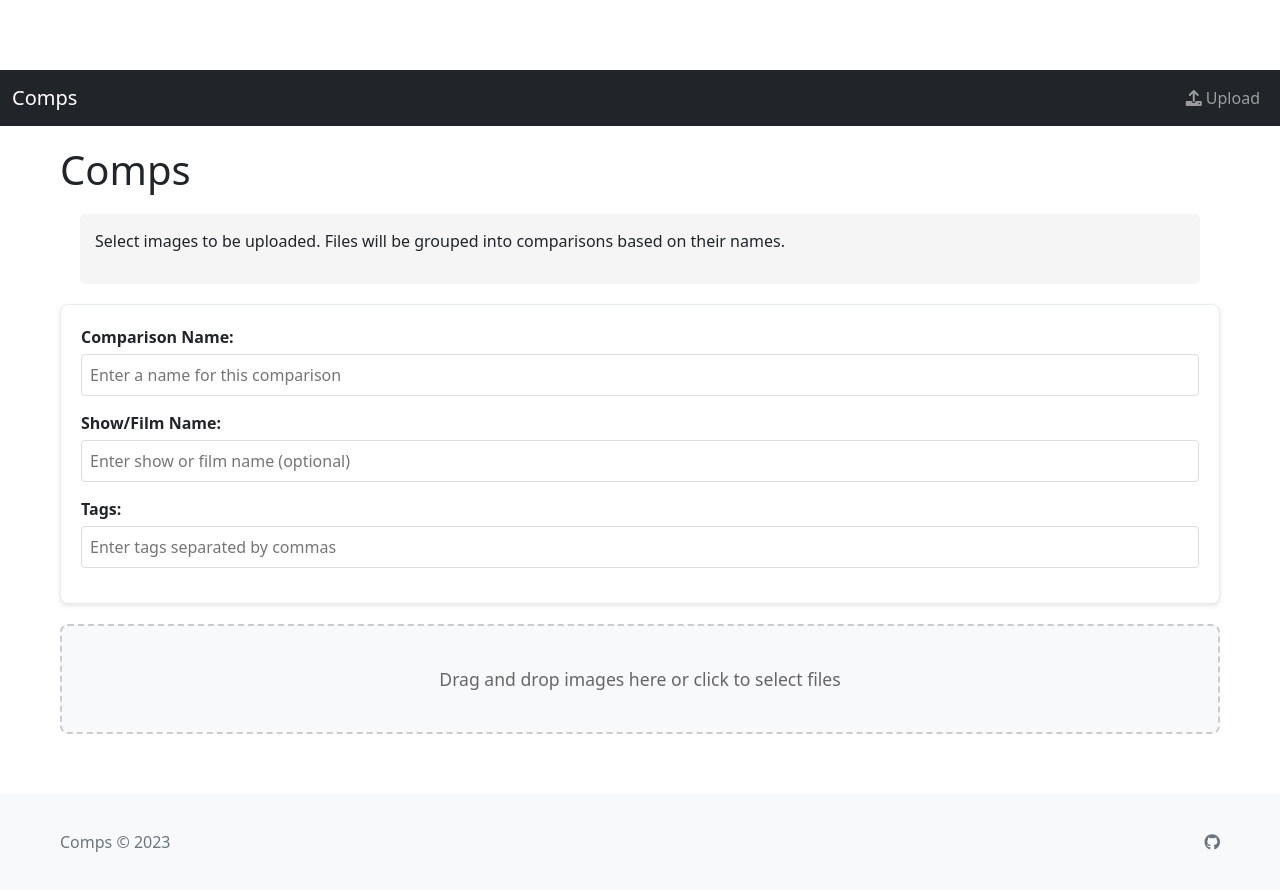
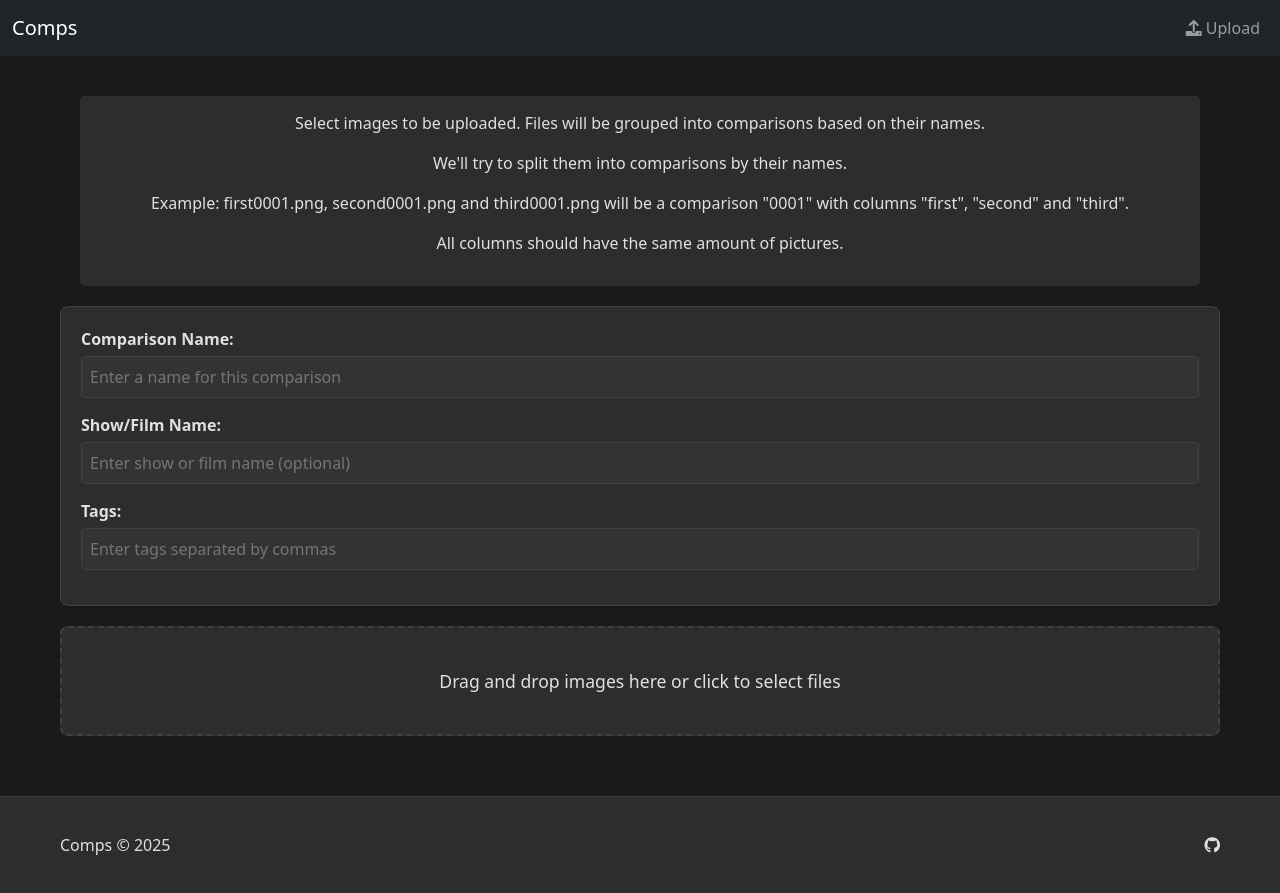
Before and after one commit to thezak48/comps, a plain HTML site: page templates/index.html in a window 1280 px wide. Drawn offline with nearby package versions, Linux system fonts and the light colour scheme.

Commit message:
style(fixes): :art: switch to dark theme and some general css fixes

```diff
--- a/static/css/style.css
+++ b/static/css/style.css
@@ -1,8 +1,14 @@
 body {
-    padding-top: 70px;
     min-height: 100vh;
     display: flex;
     flex-direction: column;
+    background-color: #1a1a1a;
+    color: #e0e0e0;
+}
+
+/* Add padding only for pages with fixed-top navbar */
+body.has-fixed-nav {
+    padding-top: 70px;
 }
 
 .container {
@@ -27,6 +33,20 @@ body {
 
 .dropdown-toggle:hover {
     background-color: rgba(255,255,255,.1);
+}
+
+.dropdown-menu {
+    background-color: #2d2d2d;
+    border: 1px solid #404040;
+}
+
+.dropdown-item {
+    color: #e0e0e0;
+}
+
+.dropdown-item:hover {
+    background-color: #404040;
+    color: #fff;
 }
 
 .comparison-name {
@@ -56,10 +76,11 @@ body {
 .metadata-form {
     margin: 20px 0;
     padding: 20px;
-    background: #ffffff;
+    background: #2d2d2d;
+    color: #e0e0e0;
     box-shadow: 0 2px 4px rgba(0,0,0,0.1);
     border-radius: 8px;
-    border: 1px solid #e9ecef;
+    border: 1px solid #404040;
 }
 
 .form-group {
@@ -75,7 +96,9 @@ body {
 .form-group input {
     width: 100%;
     padding: 8px;
-    border: 1px solid #ddd;
+    border: 1px solid #404040;
+    background-color: #333333;
+    color: #e0e0e0;
     border-radius: 4px;
 }
 
@@ -89,19 +112,19 @@ body {
 }
 
 .upload-area {
-    border: 2px dashed #cccccc;
+    border: 2px dashed #404040;
     border-radius: 8px;
     padding: 40px;
     text-align: center;
-    background-color: #f8f9fa;
+    background-color: #2d2d2d;
     cursor: pointer;
     transition: all 0.3s ease;
     margin: 20px 0;
 }
 
 .upload-area:hover {
-    border-color: #999999;
-    background-color: #f0f1f2;
+    border-color: #666666;
+    background-color: #333333;
 }
 
 .upload-area.dragover {
@@ -111,7 +134,7 @@ body {
 }
 
 .upload-area p {
-    color: #666666;
+    color: #e0e0e0;
     font-size: 1.1em;
     margin: 0;
 }
@@ -142,9 +165,9 @@ body {
 .comparison-column {
     margin: 10px 0;
     padding: 15px;
-    background: #f8f9fa;
+    background: #2d2d2d;
     border-radius: 8px;
-    border: 1px solid #dee2e6;
+    border: 1px solid #404040;
     flex: 1;
     min-width: 200px;
 }
@@ -174,7 +197,7 @@ body {
     width: 100%;
     overflow: auto;
     position: relative;
-    background: #f0f0f0;
+    background: #1a1a1a;
     display: flex;
     align-items: center;
     justify-content: center;
@@ -229,14 +252,20 @@ body {
 .upload-instructions {
     margin: 20px;
     padding: 15px;
-    background: #f5f5f5;
+    background: #2d2d2d;
     border-radius: 5px;
+    text-align: center;
+    display: flex;
+    flex-direction: column;
+    align-items: center;
+    color: #e0e0e0;
 }
 
 .upload-instructions code {
-    background: #e0e0e0;
+    background: #404040;
     padding: 2px 5px;
     border-radius: 3px;
+    color: #00ff00;
 }
 
 .comparison-group {
@@ -292,3 +321,18 @@ body {
 .column-indicator.active {
     background-color: #717171;
 }
+
+/* Footer styling */
+.footer {
+    background-color: #2d2d2d !important;
+    border-top: 1px solid #404040;
+}
+
+.footer .text-muted,
+.footer .fab {
+    color: #e0e0e0 !important;
+}
+
+.footer a:hover .fab {
+    color: #fff !important;
+}
--- a/templates/index.html
+++ b/templates/index.html
@@ -26,9 +26,11 @@
     </nav>
 
     <div class="container">
-        <h1>Comps</h1>
         <div class="upload-instructions">
             <p>Select images to be uploaded. Files will be grouped into comparisons based on their names.</p>
+            <p>We'll try to split them into comparisons by their names.</p>
+            <p>Example: first0001.png, second0001.png and third0001.png will be a comparison "0001" with columns "first", "second" and "third".</p>
+            <p>All columns should have the same amount of pictures.</p>
         </div>
         <div class="metadata-form">
             <div class="form-group">
@@ -54,10 +56,10 @@
         </button>
     </div>
 
-    <footer class="footer mt-auto py-3 bg-light">
+    <footer class="footer mt-auto py-3">
         <div class="container">
             <div class="d-flex justify-content-between align-items-center">
-                <span class="text-muted">Comps © 2023</span>
+                <span class="text-muted">Comps © 2025</span>
                 <div class="social-links">
                     <a href="https://github.com/thezak48/comps" class="text-muted">
                         <i class="fab fa-github"></i>
```
Also changed, not shown: templates/compare.html (+1 -1 lines).
